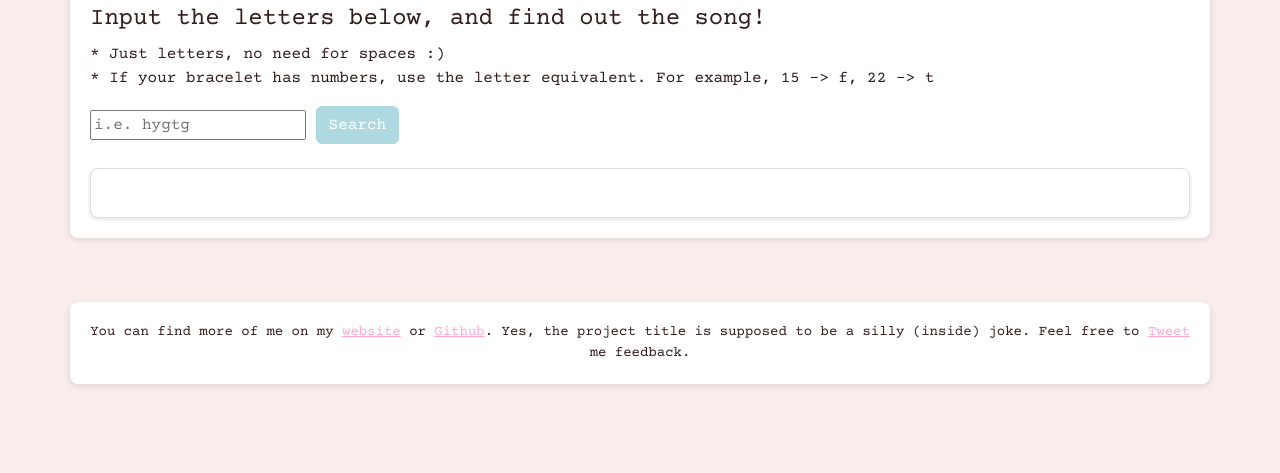
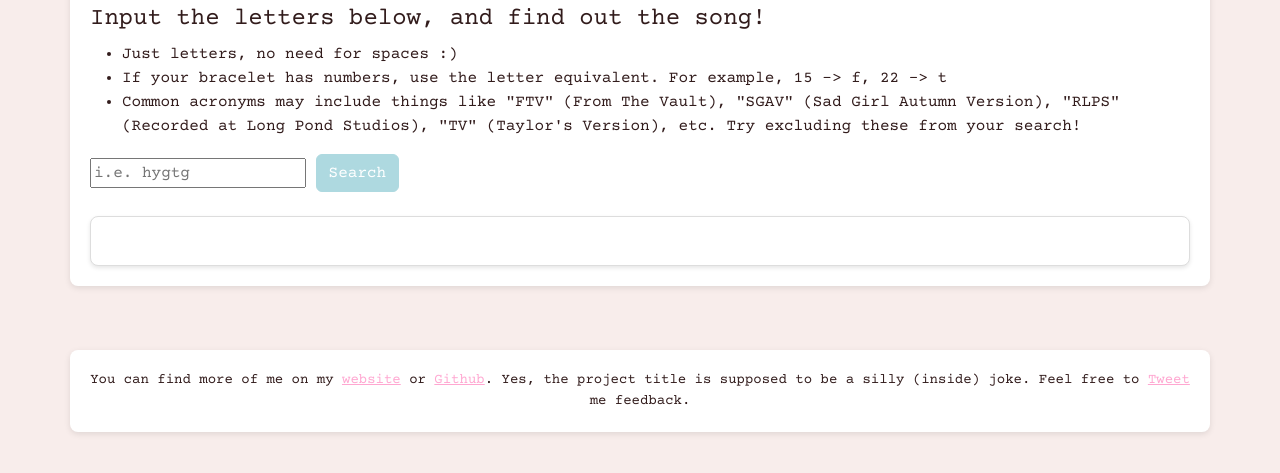
Before and after one commit to izzyreiff/visiblestrings, a plain HTML site: page index.html in a window 1280 px wide. Shown: the part 203-676 px from the top of the page. Drawn offline with nearby package versions, Linux system fonts and the light colour scheme.

Commit message:
Added info about acronyms

```diff
--- a/index.html
+++ b/index.html
@@ -124,7 +124,11 @@
         <h1>Visible Strings</h1>
         <h4>Came back from the Eras tour and can't decode your new friendship bracelet?</h4>
         <h4>Input the letters below, and find out the song!</h4>
-        <p>* Just letters, no need for spaces :)<br>* If your bracelet has numbers, use the letter equivalent. For example, 15 -> f, 22 -> t</p>
+        <ul>
+            <li>Just letters, no need for spaces :)</li>
+            <li>If your bracelet has numbers, use the letter equivalent. For example, 15 -> f, 22 -> t</li>
+            <li>Common acronyms may include things like "FTV" (From The Vault), "SGAV" (Sad Girl Autumn Version), "RLPS" (Recorded at Long Pond Studios), "TV" (Taylor's Version), etc. Try excluding these from your search!</li>
+        </ul>
         <input type="text" id="userInput" placeholder="i.e. hygtg">
         <button onclick="searchSongs()" class="btn btn-primary">Search</button>
         <!-- Display the result here with Bootstrap Card -->
```
